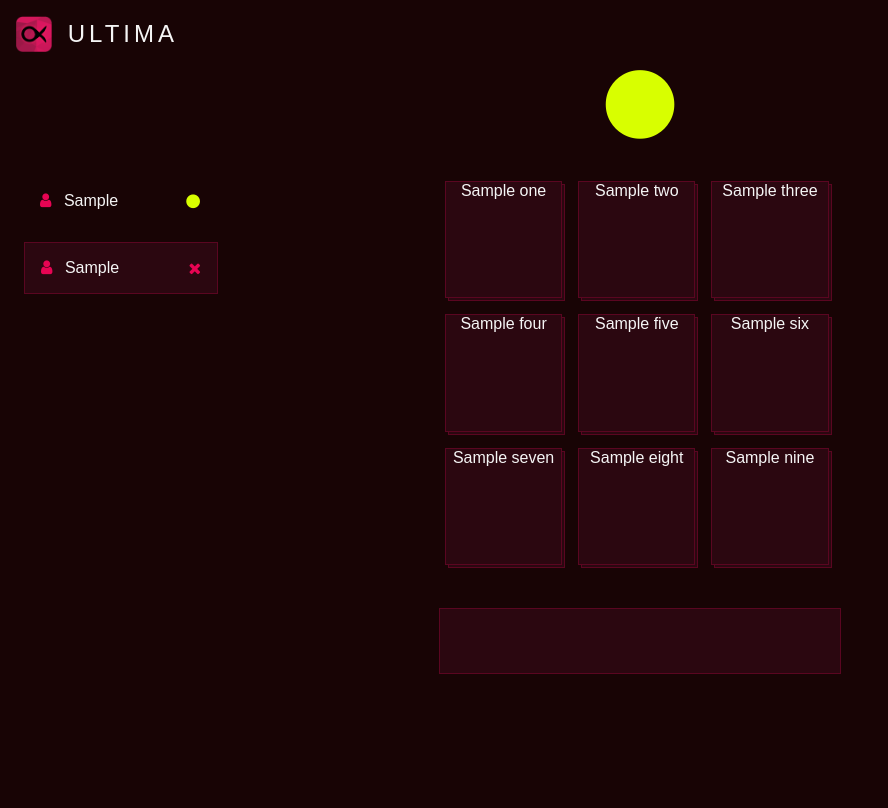
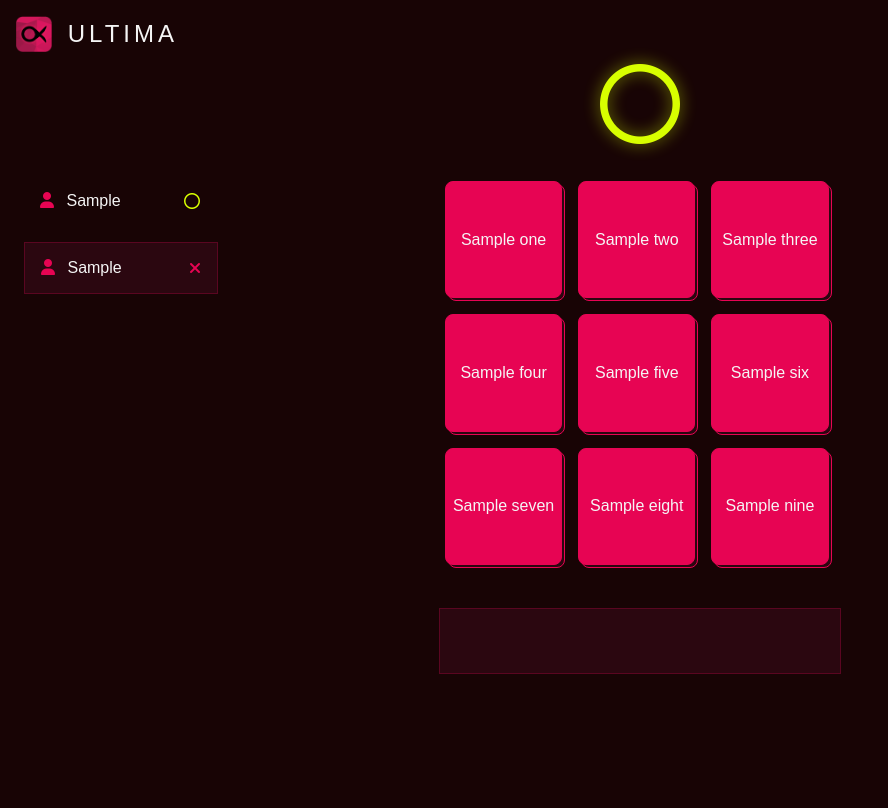
Before and after one commit to jrsmth/ultima, a Flask app: template templates/game.html in a window 1280 px wide. Shown: the top 808 px of the page, without its empty margins (0-888 px from the left). Run offline with Flask 3, Linux system fonts and the light colour scheme; the template is opened without the code that fills it: most values are stand-ins (such as "Sample title", 1, 10 or a date in 2020); parts of the project's set-up code (start-up, migrations or seed data) failed here and were passed over; some libraries are stand-ins or nearby versions.

Commit message:
[patch] UMA-10: game play basics

```diff
--- a/app.py
+++ b/app.py
@@ -38,6 +38,7 @@ def game(id, userId):
         player1=redis_client.get("player1"),
         player2=redis_client.get("player2"),
         thisUserId=userId,
+        thisUserSymbol=redis_client.get(userId),
         version=__version__
     )
 
@@ -75,6 +76,7 @@ def login():
     # TODO :: set redis obj as dict { $game_id: [player1: "", player2: ""] }
         if request.form["gameId"] == "":
             redis_client.set("player1", request.form["name"])
+            redis_client.set(request.form["name"], "1") # For now, set this player's symbol to circle
             return redirect(url_for("game", id=generateGameId(), userId=request.form["name"]))
 
         elif isValidGameId(request.form["gameId"]):
--- a/static/scripts/index.js
+++ b/static/scripts/index.js
@@ -1,18 +1,25 @@
 let thisUserId;
+let thisSymbol;
 
 function init() {
     thisUserId = document.getElementById('this-user-id').value;
+    thisSymbol = document.getElementById('this-user-symbol').value;
 
     for (let i = 1; i <= 9; i++) {
         const square = document.getElementById(`square-${i}`).getElementsByClassName("square")[0];
         const state = square.innerHTML;
+        if (state === thisSymbol) {
+            square.parentElement.classList.add( "this-user");
+        } else if (state !== "b'0'") {
+            square.parentElement.classList.add( "opponent-user");
+        }
 
         if (state === "b'0'") {
             square.innerHTML = '';
         } else if (state === "b'1'") {
-            square.innerHTML = '<i class="fa fa-circle"></i>'
+            square.innerHTML = '<i class="fa-regular fa-circle symbol"></i>'
         } else if (state === "b'2'") {
-            square.innerHTML = '<i class="fa fa-times"></i>'
+            square.innerHTML = '<i class="fa fa-times symbol"></i>'
         }
     }
 
--- a/static/styles/css/game.css
+++ b/static/styles/css/game.css
@@ -59,6 +59,12 @@ header h1 {
 #content .main-bar .this-user.symbol {
   font-size: 5rem;
 }
+#content .main-bar #whose-turn-shadow {
+  position: absolute;
+  transform: translateX(-5rem);
+  filter: blur(0.5rem);
+  opacity: 0.5;
+}
 
 /** Side Bar */
 .side-bar {
@@ -99,19 +105,52 @@ header h1 {
   margin: 0.5rem;
   border: 1px solid rgba(231, 4, 83, 0.2509803922);
   background-color: #2b0710;
+  border-radius: 0.5rem;
 }
 .board .shadow-square .square {
+  border-radius: inherit;
   transform: translate(-0.25rem, -0.25rem);
   border: 1px solid rgba(231, 4, 83, 0.2509803922);
   background-color: #2b0710;
-  width: 100%;
-  height: 100%;
   transition: 0.5s;
   cursor: pointer;
+  align-content: center;
+  justify-content: center;
+  display: flex;
+  flex-wrap: wrap;
+  height: 100%;
+  width: 100%;
 }
 .board .shadow-square .square:hover {
   opacity: 1;
   border: 1px solid #d8ff00;
+}
+.board .shadow-square .square .symbol {
+  font-size: 4rem;
+  position: absolute;
+  margin-top: calc(47.5% - 2rem);
+}
+.board .shadow-square.this-user {
+  border: 1px solid #d8ff00;
+}
+.board .shadow-square.this-user .square {
+  border: 1px solid #d8ff00;
+  background-color: #d8ff00;
+  cursor: default;
+}
+.board .shadow-square.this-user .square .symbol {
+  color: #2b0710;
+}
+.board .shadow-square.opponent-user {
+  border: 1px solid #e70453;
+}
+.board .shadow-square.opponent-user .square {
+  border: 1px solid #e70453;
+  background-color: #e70453;
+  cursor: default;
+}
+.board .shadow-square.opponent-user .square .symbol {
+  color: #2b0710;
 }
 
 /** Notification */
--- a/static/styles/scss/colours.scss
+++ b/static/styles/scss/colours.scss
@@ -4,5 +4,6 @@ $chartreuse: #d8ff00;
 $pink: #e70453;
 $pink25: #e7045340; // 25% alpha
 $pink75: #e70453bf; // 75% alpha
+$verdun: #566505;
 
 $text-light: whitesmoke;
--- a/templates/game.html
+++ b/templates/game.html
@@ -4,11 +4,12 @@
         <title>Ultima</title>
         <link rel="icon" type="image/x-icon" href="{{ url_for('static', filename='favicon/favicon.ico') }}">
         <link href="https://fonts.googleapis.com/css?family=Montserrat:200,400" rel="styleshee">
-        <link rel="stylesheet" href="https://maxcdn.bootstrapcdn.com/font-awesome/4.2.0/css/font-awesome.min.css" type="text/css">
+        <link rel="stylesheet" href="https://cdnjs.cloudflare.com/ajax/libs/font-awesome/6.4.2/css/all.min.css" type="text/css">
         <link rel="stylesheet" href="{{ url_for('static', filename='styles/css/game.css') }}">
     </head>
     <body>
         <input id="this-user-id" type="hidden" value="{{ thisUserId }}">
+        <input id="this-user-symbol" type="hidden" value="{{ thisUserSymbol }}">
         <header>
             <div class="tooltip">
                 <a href="https://github.com/JRSmiffy/ultima" target="_blank"><img id="badge" alt="badge" src="{{ url_for('static', filename='img/badge.png') }}"></a>
@@ -21,7 +22,7 @@
                 <div class="player" id="player1">
                     <i class="fa fa-user" aria-hidden="true"></i>
                     <span>{{ player1 }}</span>
-                    <i class="fa fa-circle symbol this-user"></i>
+                    <i class="fa-regular fa-circle symbol this-user"></i>
                 </div>
                 <div class="player active" id="player2">
                     <i class="fa fa-user" aria-hidden="true"></i>
@@ -30,7 +31,8 @@
                 </div>
             </section>
             <section class="main-bar">
-                <i id="whose-turn" class="fa fa-circle symbol this-user"></i>
+                <i id="whose-turn-actual" class="fa-regular fa-circle symbol this-user"></i>
+                <i id="whose-turn-shadow" class="fa-regular fa-circle symbol this-user"></i>
                 <div class="board">
                     <div class="shadow-square" id="square-1"><div class="square" onclick="placeMove('1')">{{ one }}</div></div>
                     <div class="shadow-square" id="square-2"><div class="square" onclick="placeMove('2')">{{ two }}</div></div>
```
Also changed, not shown: static/styles/scss/game.scss (+49 -2 lines), README.md, 3 other files.
